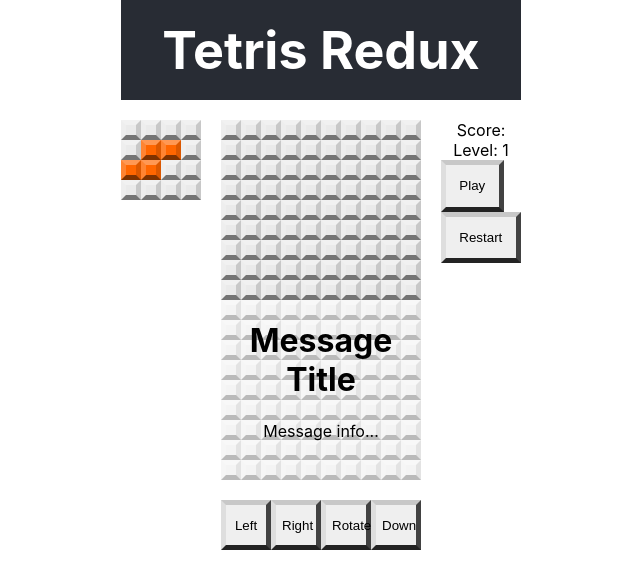
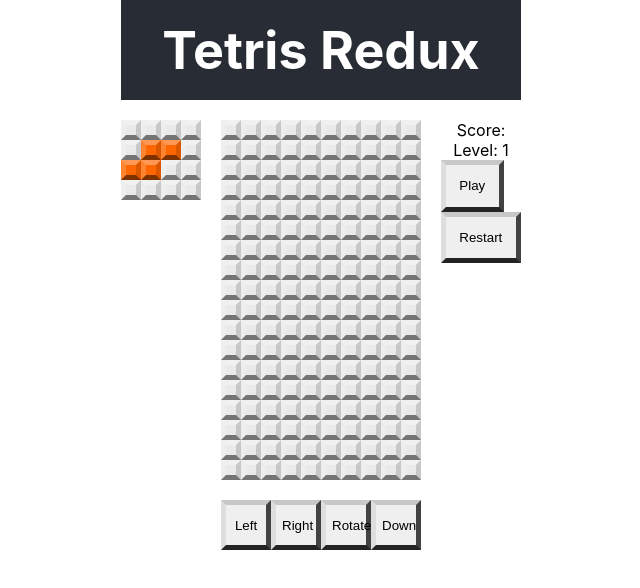
Before and after one commit to nekacurry/redux-tetris, a React (Create React App) app: page / in a window 1280 px wide. Shown: the top 588 px of the page, without its empty margins (319-959 px from the left). Built offline with nearby package versions, Linux system fonts and the light colour scheme.

Commit message:
added connection for message popup

```diff
--- a/src/components/MessagePopup.js
+++ b/src/components/MessagePopup.js
@@ -1,11 +1,25 @@
 import React from 'react'
+import { useSelector } from 'react-redux'
 
 // Displays a message
 export default function MessagePopup(props) {
+  const isRunning = useSelector((state) => state.game.isRunning)
+  const gameOver = useSelector((state) => state.game.gameOver)
+
+  let message = ''
+  let isHidden = 'hidden'
+
+  if (gameOver) {
+    message = 'Game Over'
+    isHidden = ''
+  } else if (!isRunning) {
+    message = 'Paused'
+    isHidden = ''
+  }
+
   return (
-    <div className='message-popup'>
-      <h1>Message Title</h1>
-      <p>Message info...</p>
+    <div className={`message-popup ${isHidden}`}>
+      <h1>{message}</h1>
     </div>
   )
 }
```
